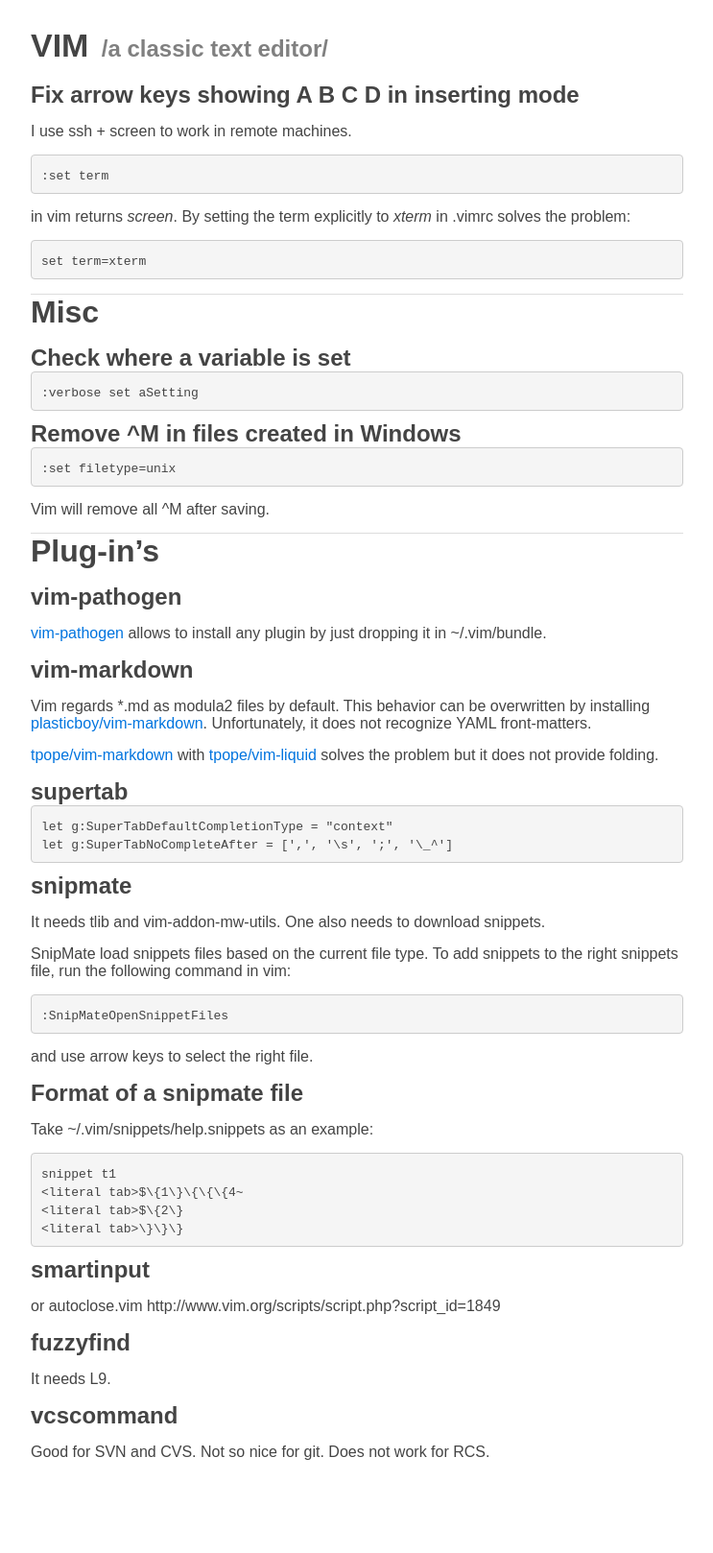
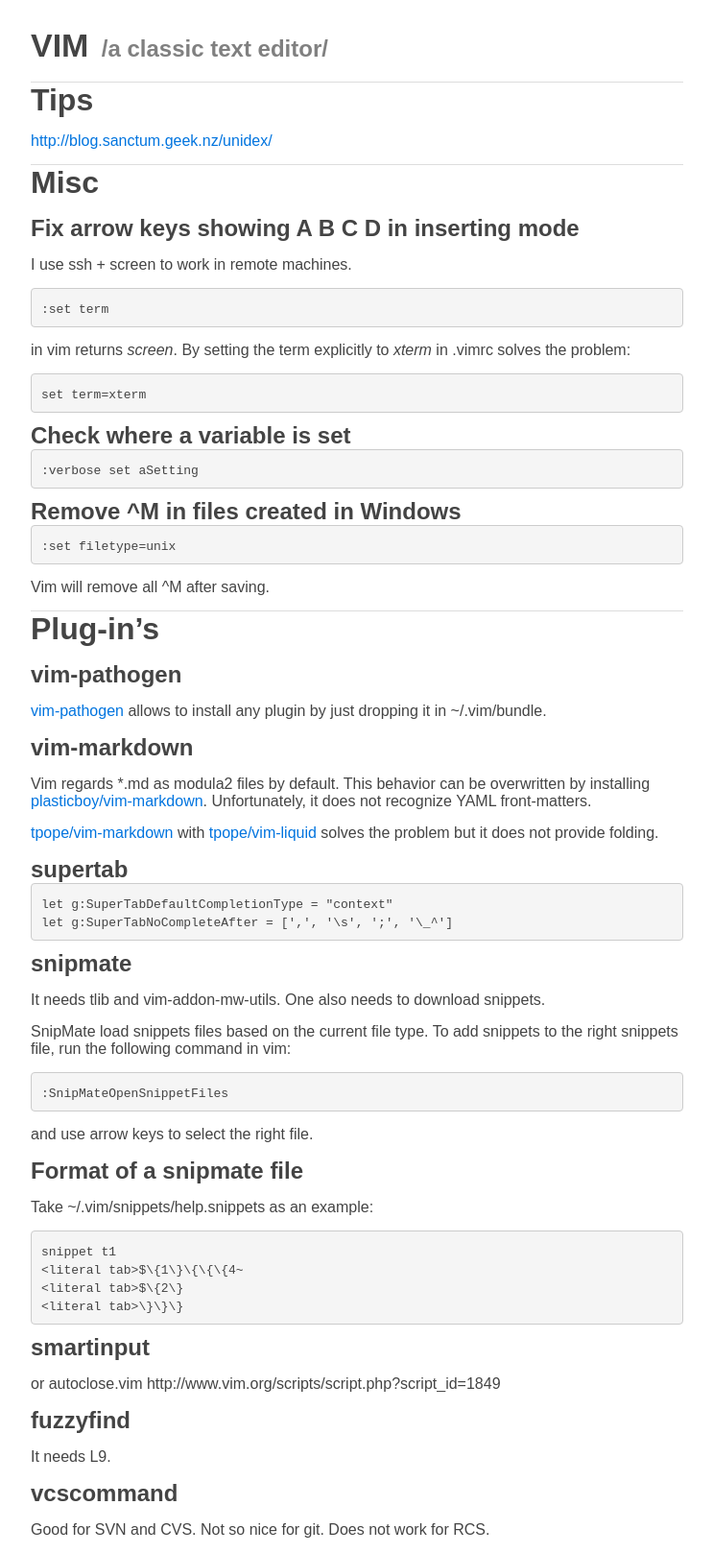
Before and after one commit to jintonic/jintonic.github.io, a Jekyll site: the page built from cs/vim/index.md, in a window 1280 px wide. Shown: the whole page at 96% size, without its empty margins (268-1011 px from the left). Built offline with Jekyll 4.4.1, drawn with Linux system fonts in a browser that asks for light colours; comment, search, counter and statistics services are not loaded; before the commit the page ends 1537 px from its top, so only the background shows below that.

Commit message:
added a link

```diff
--- a/cs/vim/index.md
+++ b/cs/vim/index.md
@@ -4,6 +4,14 @@
 title: vim
 subtitle: a classic text editor
 ---
+
+Tips
+====
+
+[http://blog.sanctum.geek.nz/unidex/](http://blog.sanctum.geek.nz/unidex/)
+
+Misc
+====
 
 Fix arrow keys showing A B C D in inserting mode
 ------------------------------------------------
```
Also changed, not shown: other parts of cs/vim/index.md (+0 -3 lines).
